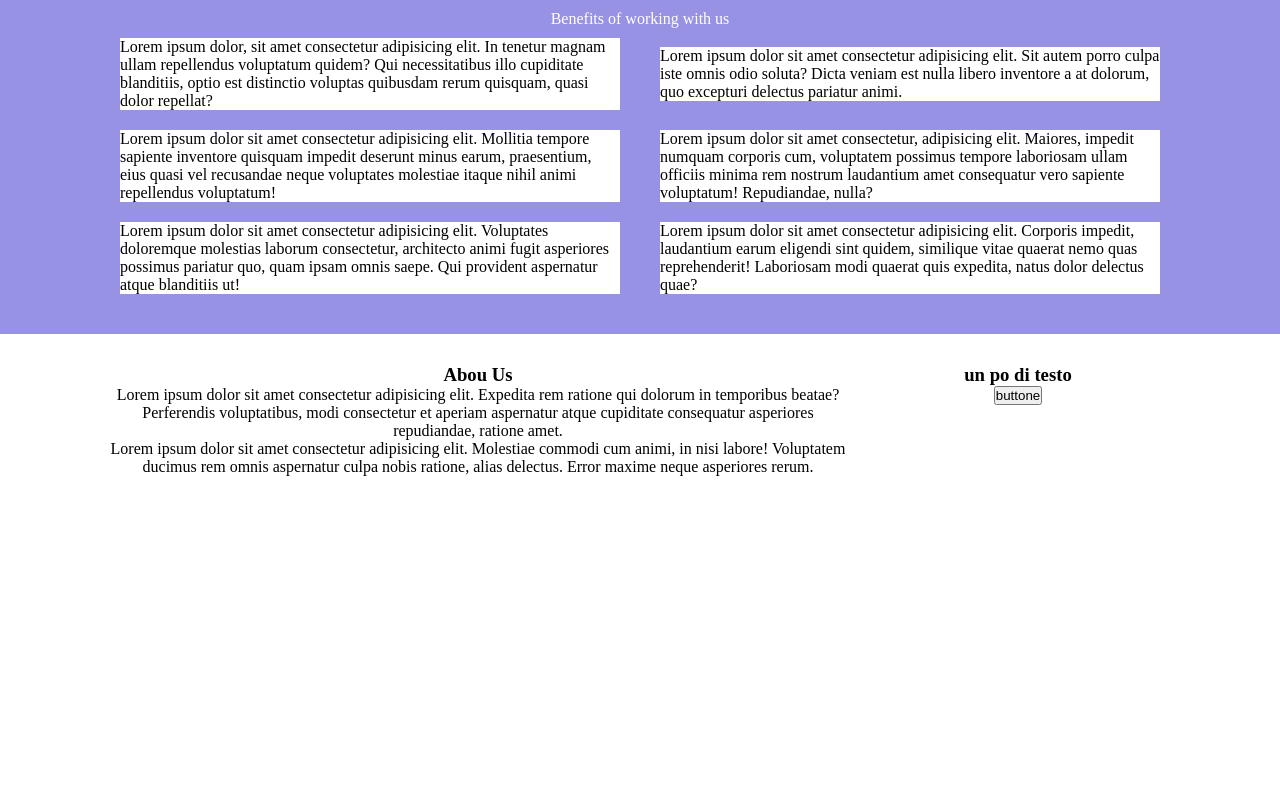
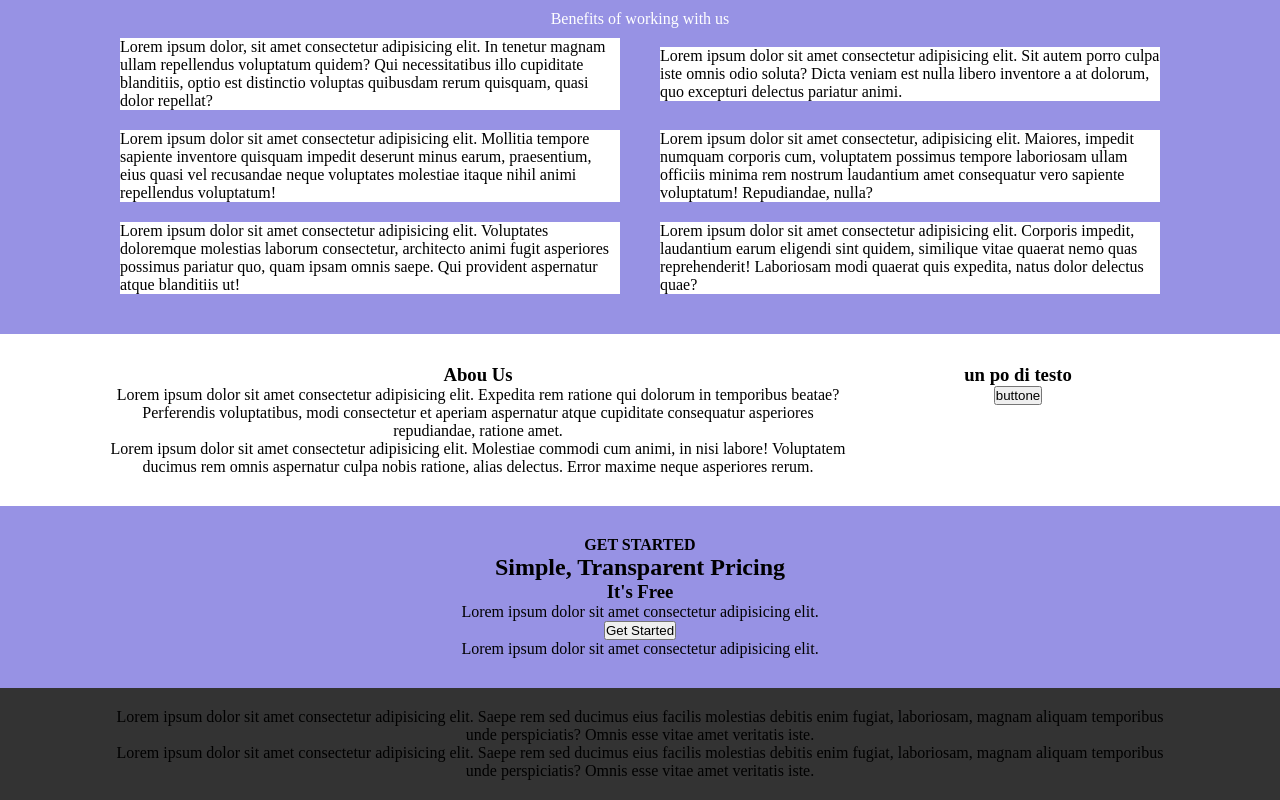
Before and after one commit to Vale-riad/htmlcss-responsive-layout, a plain HTML site: page index.html in a window 1280 px wide. Shown: the part 812-1612 px from the top of the page. Before the commit the page ends 1318 px from the top, so only its background shows below. Drawn offline with Linux system fonts and the light colour scheme.

Commit message:
aggiunta struttura pre-footer  e footer

```diff
--- a/css/common.css
+++ b/css/common.css
@@ -31,6 +31,9 @@ flex
     align-items: flex-end;
 
 }
+.text-center{
+    text-align:center;
+}
 
 .col{
 padding-left: .625rem;
--- /dev/null
+++ b/css/footer.css
@@ -0,0 +1,4 @@
+footer{
+     padding: 1.25rem 0;
+    background-color: var(--color-footer);
+}
--- a/css/style.css
+++ b/css/style.css
@@ -2,6 +2,7 @@
 @import url('variables.css');
 @import url('common.css');
 @import url('header.css');
+@import url('footer.css');
 
 
 /*---------------------
@@ -65,6 +66,7 @@ Section Testimonials
     width: 100%;
     text-align: center;
     margin:10px;
+    border-radius: 40px;
 
 }
 /*---------------------
@@ -90,6 +92,7 @@ Section Benefits
 width:100%;
 
 }
+/*tablet*/
 @media screen and ( min-width:768px) {
     .benefits .col {
         display: flex;
@@ -110,6 +113,7 @@ Section Benefits
 
 
 }
+/*tablet*/
 @media screen and (min-width:768px){
 
 
@@ -121,3 +125,9 @@ Section Benefits
      }
 
 }
+/*---------------------
+Section get started
+---------------------*/
+.get-started{
+    background-color: var(--second-color);
+}
--- a/css/variables.css
+++ b/css/variables.css
@@ -5,4 +5,5 @@ variables
     --first-color: #0084fd;
     --first-color-light: #b5ddff;
     --second-color: #9792e4;
+    --color-footer:#333333;
 }
--- a/index.html
+++ b/index.html
@@ -125,9 +125,28 @@
             </div>
         </section>
         <!--fineaboutus-->
+        <!--iniziogetstarted-->
+        <section class="get-started text-center">
+            <div class="container">
+                <h4>GET STARTED</h4>
+                    <h2>Simple, Transparent Pricing</h2>
+                    <h3>It's Free</h3>
+                    <p>Lorem ipsum dolor sit amet consectetur adipisicing elit.</p>
+                    <button>Get Started</button>
+                    <p>Lorem ipsum dolor sit amet consectetur adipisicing elit.</p>
+            </div>
+        </section>
+        <!--finegetstarted-->
+    </main>
+    <footer class="text-center">
+        <div class="container">
+            <p>Lorem ipsum dolor sit amet consectetur adipisicing elit. Saepe rem sed ducimus eius facilis molestias debitis enim fugiat, laboriosam, magnam aliquam temporibus unde perspiciatis? Omnis esse vitae amet veritatis iste.</p>
+            <p>Lorem ipsum dolor sit amet consectetur adipisicing elit. Saepe rem sed ducimus eius facilis molestias debitis enim fugiat, laboriosam, magnam aliquam temporibus unde perspiciatis? Omnis esse vitae amet veritatis iste.</p>
+        </div>
+    </footer>
+        </div>
 
-    </main>
-    <footer></footer>
+    </footer>
 
 </body>
 </html>
```
